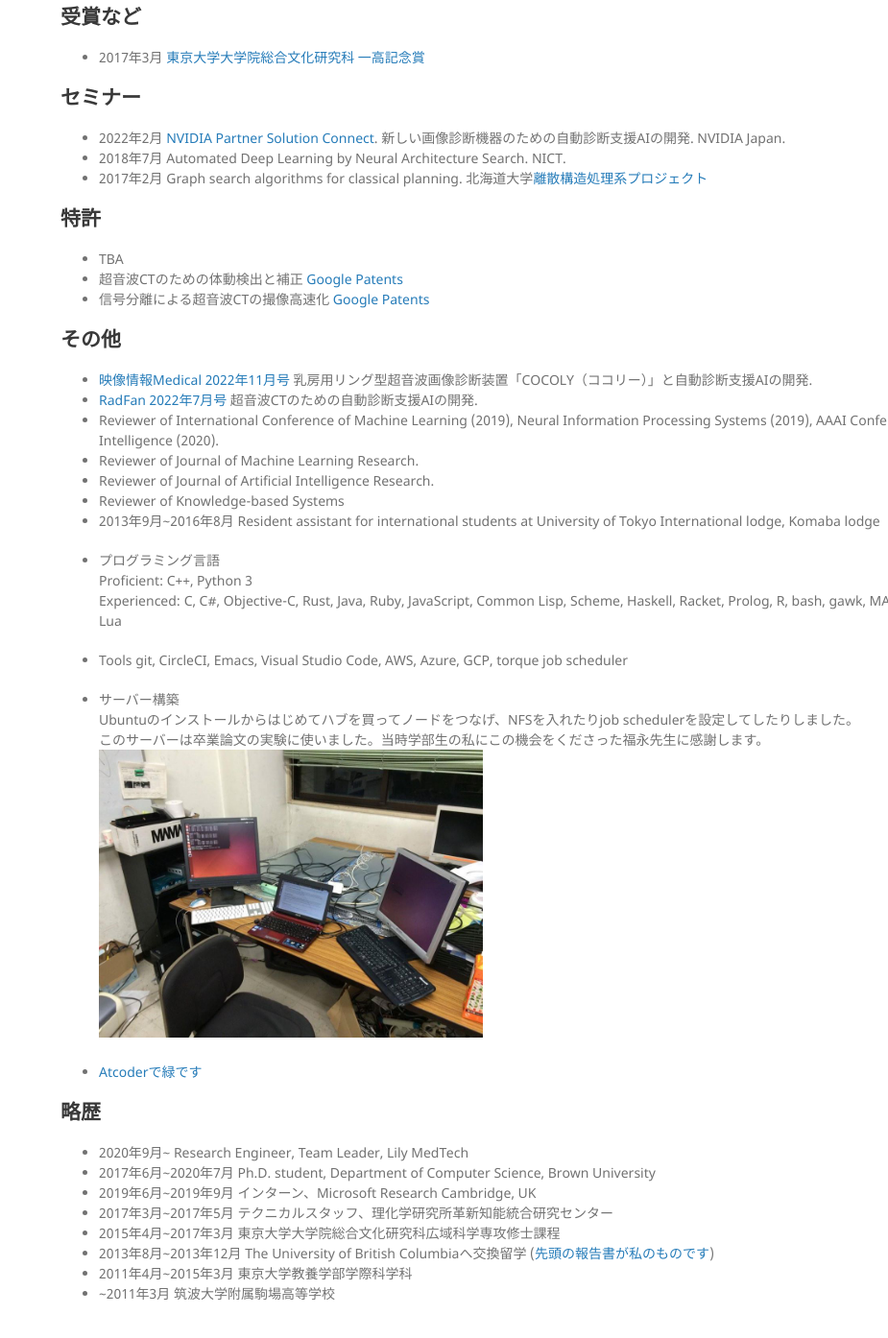
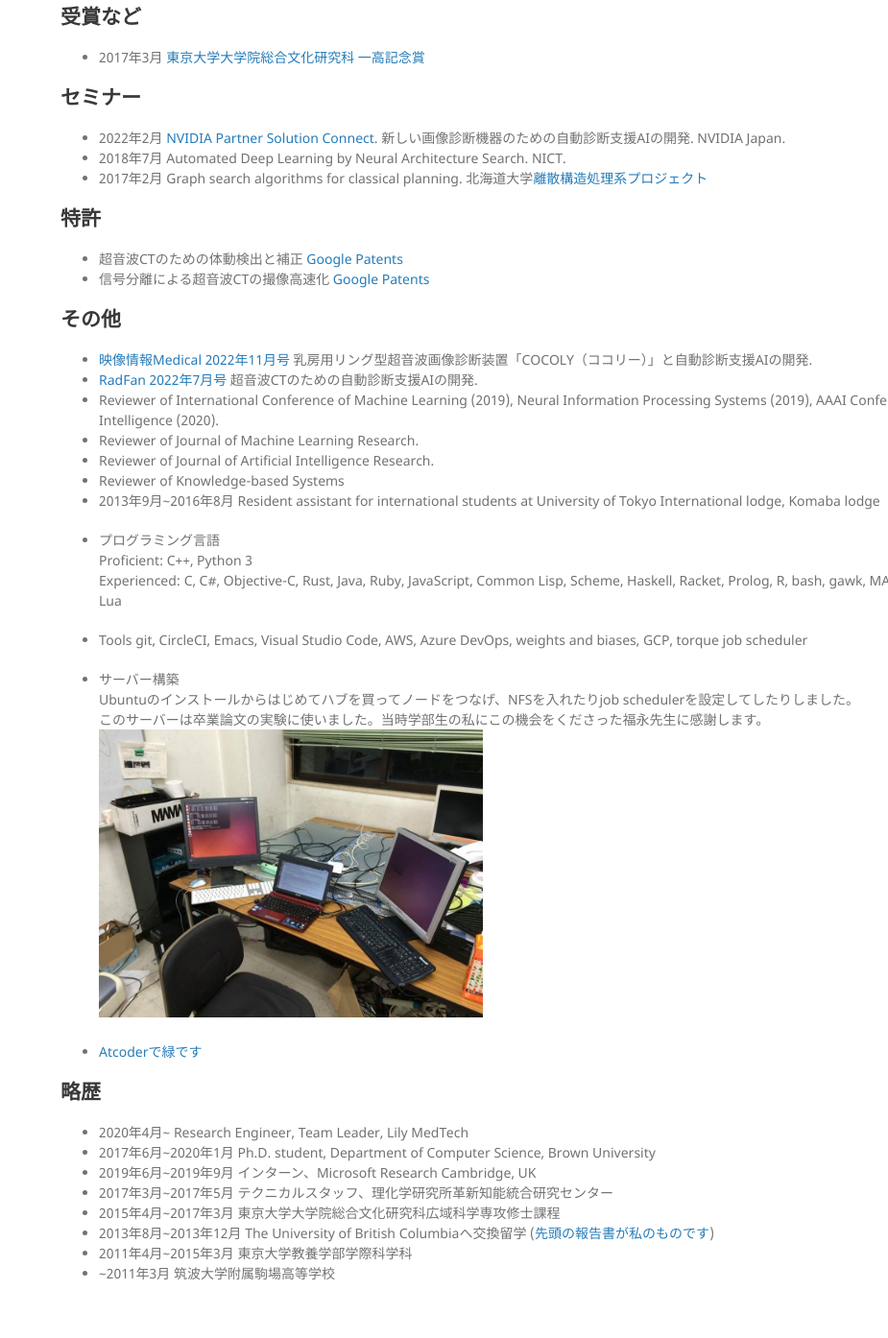
Before and after one commit to jinnaiyuu/jinnaiyuu.github.io, a Jekyll site: the page built from ja/index.md, in a window 1280 px wide and 1400 px high, scrolled down 3545 px. Shown: the top 1394 px of the window at 96% size, without its empty margins (355-1280 px from the left). Built offline with Jekyll 4.4.1, drawn with Linux system fonts in a browser that asks for light colours; our own code applies the rules of GitHub Pages for plain Markdown files; some of the changed text lies outside the part shown.

Commit message:
fixed the date of lmd

```diff
--- a/ja/index.md
+++ b/ja/index.md
@@ -145,7 +145,6 @@ TA: 情報工学実験
 
 ## 特許
 
-- TBA
 - 超音波CTのための体動検出と補正 [Google Patents](https://patents.google.com/patent/WO2022114131A1/)
 - 信号分離による超音波CTの撮像高速化 [Google Patents](https://patents.google.com/patent/WO2022054848A1/)
 
@@ -164,7 +163,7 @@ Proficient:  C++, Python 3
 Experienced: C, C#, Objective-C, Rust, Java, Ruby, JavaScript, Common Lisp, Scheme, Haskell, Racket, Prolog, R, bash, gawk, MATLAB, Processing, Lua
 
 - Tools
-git, CircleCI, Emacs, Visual Studio Code, AWS, Azure, GCP, torque job scheduler
+git, CircleCI, Emacs, Visual Studio Code, AWS, Azure DevOps, weights and biases, GCP, torque job scheduler
 
 - サーバー構築
 Ubuntuのインストールからはじめてハブを買ってノードをつなげ、NFSを入れたりjob schedulerを設定してしたりしました。
@@ -175,8 +174,8 @@ Ubuntuのインストールからはじめてハブを買ってノードをつ
 
 ## 略歴
 
-- 2020年9月~ Research Engineer, Team Leader, Lily MedTech
-- 2017年6月~2020年7月 Ph.D. student, Department of Computer Science, Brown University
+- 2020年4月~ Research Engineer, Team Leader, Lily MedTech
+- 2017年6月~2020年1月 Ph.D. student, Department of Computer Science, Brown University
 - 2019年6月~2019年9月 インターン、Microsoft Research Cambridge, UK
 - 2017年3月~2017年5月 テクニカルスタッフ、理化学研究所革新知能統合研究センター
 - 2015年4月~2017年3月 東京大学大学院総合文化研究科広域科学専攻修士課程
```
Also changed, not shown: other parts of ja/index.md (+1 -1 lines), index.md (+3 -2 lines).
